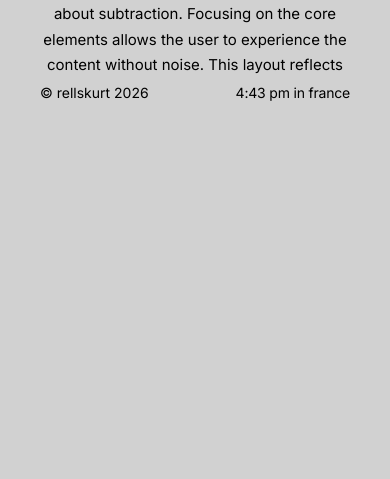
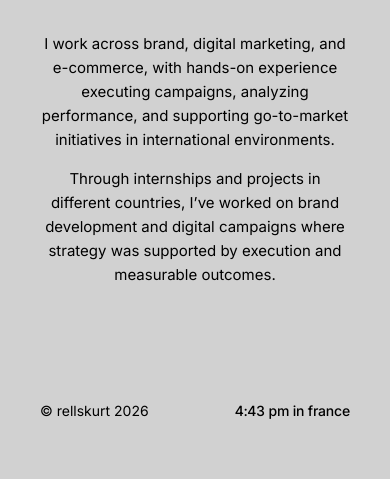
Before and after one commit to realrellskurt/realrellskurt.github.io, a plain HTML site: page index.html in a window 390 px wide. Shown: the part 703-1182 px from the top of the page. Before the commit the page ends 844 px from the top, so only its background shows below. Drawn offline with Linux system fonts and the light colour scheme.

Commit message:
Update index.html

```diff
--- a/index.html
+++ b/index.html
@@ -6,7 +6,7 @@
     <title>Ananda Farrell | Portfolio</title>
     <link rel="preconnect" href="https://fonts.googleapis.com">
     <link rel="preconnect" href="https://fonts.gstatic.com" crossorigin>
-    <link href="https://fonts.googleapis.com/css2?family=Inter:wght@400;600;700;800;900&display=swap" rel="stylesheet">
+    <link href="https://fonts.googleapis.com/css2?family=Inter:wght@400;500;600;700;800;900&display=swap" rel="stylesheet">
 
     <style>
         :root {
@@ -23,7 +23,6 @@
 
         body {
             background-color: var(--bg-color);
-            /* Applied Inter here */
             font-family: 'Inter', sans-serif;
             color: var(--text-main);
             height: 100vh;
@@ -54,7 +53,6 @@
             border-radius: 8px;
         }
 
-        /* Bold branding using Inter's 800 weight */
         .brand-name {
             font-weight: 800;
             font-size: 16px;
@@ -84,6 +82,7 @@
             padding: 10px 24px;
             border-radius: 14px;
             font-weight: 600;
+            text-decoration: none;
         }
 
         /* Main Content Grid */
@@ -98,14 +97,23 @@
             width: 100%;
         }
 
+        .image-col {
+            display: flex;
+            justify-content: flex-start;
+        }
+
         .main-img {
             width: 100%;
             max-width: 420px;
             border-radius: 24px;
+            object-fit: cover;
+        }
+
+        .title-col {
+            text-align: center;
         }
 
         .title-col h1 {
-            /* Using Inter's 900 (Black) weight for maximum impact */
             font-size: 5rem;
             font-weight: 900;
             line-height: 0.9;
@@ -119,27 +127,46 @@
             letter-spacing: -0.5px;
         }
 
+        .text-col {
+            display: flex;
+            flex-direction: column;
+            justify-content: center;
+            align-items: flex-end;
+        }
+
         .text-col p {
-            line-height: 1.7;
+            line-height: 1.6;
             font-size: 15px;
             max-width: 380px;
             font-weight: 400;
+            margin-bottom: 15px;
+            /* Updated to Justified */
+            text-align: justify;
+            text-justify: inter-word;
         }
 
         .location {
             font-weight: 500;
             letter-spacing: -0.2px;
+            font-variant-numeric: tabular-nums;
         }
 
-        /* Mobile adjustments */
+        /* Mobile Layout */
         @media (max-width: 900px) {
+            body { overflow-y: auto; height: auto; }
             .content-grid {
                 grid-template-columns: 1fr;
                 text-align: center;
-                overflow-y: auto;
-                padding: 40px 0;
+                gap: 50px;
+                padding: 60px 0;
+            }
+            .text-col p { text-align: center; } /* Centers text for better mobile look */
+            .text-col, .image-col {
+                justify-content: center;
+                align-items: center;
             }
             .title-col h1 { font-size: 3.5rem; }
+            .footer { margin-top: 40px; padding-bottom: 20px; }
         }
     </style>
 </head>
@@ -170,10 +197,10 @@
 
         <div class="text-col">
             <p>
-                The philosophy of design at this level is about subtraction.
-                Focusing on the core elements allows the user to experience
-                the content without noise. This layout reflects the balance
-                between raw brutalist structure and modern minimalist elegance.
+                I work across brand, digital marketing, and e-commerce, with hands-on experience executing campaigns, analyzing performance, and supporting go-to-market initiatives in international environments.
+            </p>
+            <p>
+                Through internships and projects in different countries, I’ve worked on brand development and digital campaigns where strategy was supported by execution and measurable outcomes.
             </p>
         </div>
     </main>
@@ -201,8 +228,9 @@
                 document.getElementById('france-time').innerHTML = "6:00 pm in france";
             }
         }
+
         updateFranceTime();
-        setInterval(updateFranceTime, 30000);
+        setInterval(updateFranceTime, 60000);
     </script>
 </body>
 </html>
```
